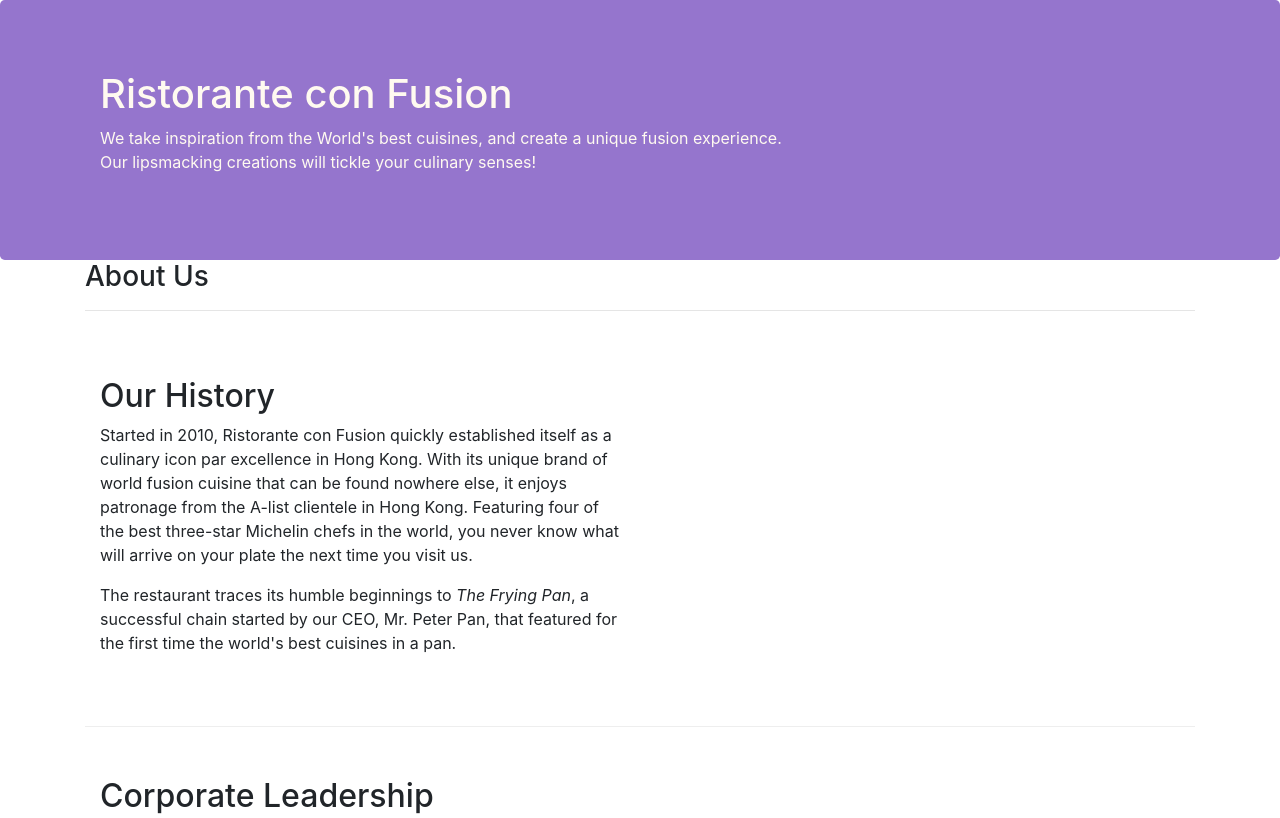
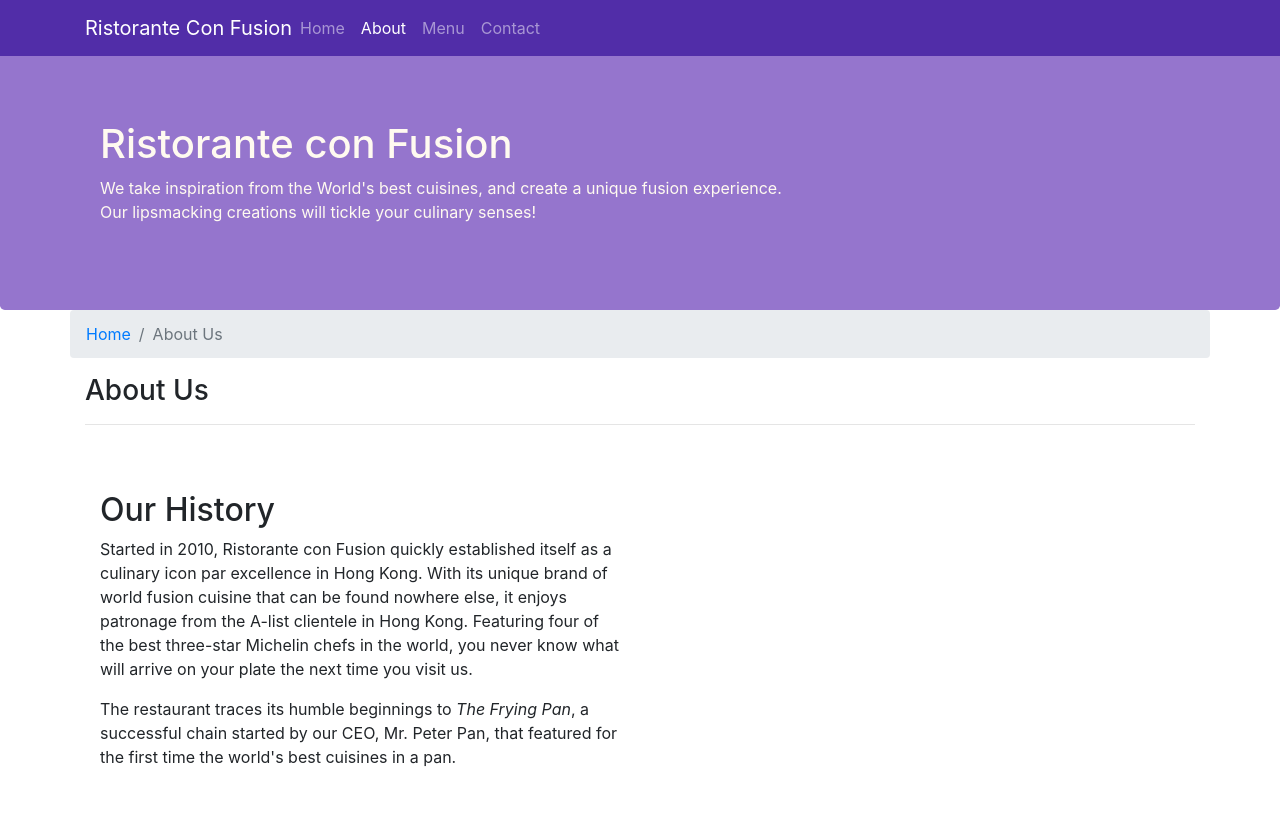
Before and after one commit to SrikyFreaky/Bootstrap-project, a website: page aboutus.html in a window 1280 px wide. Shown: the top 818 px of the page. Drawn offline with nearby package versions, Linux system fonts and the light colour scheme.

Commit message:
breadcrumbs and navbar

```diff
--- a/aboutus.html
+++ b/aboutus.html
@@ -16,6 +16,23 @@
 
 <body>
 
+    <nav class="navbar navbar-dark navbar-expand-sm fixed-top">
+        <div class="container">
+            <button class="navbar-toggler" type="button" data-toggle="collapse" data-target="#Navbar">
+                   <span class="navbar-toggler-icon"></span>
+            </button>
+            <a class="navbar-brand mr-auto" href="./index.html">Ristorante Con Fusion</a>
+             <div class="collapse navbar-collapse" id="Navbar">
+                <ul class="navbar-nav mr-auto">
+                    <li class="nav-item"><a class="nav-link" href="./index.html">Home</a></li>
+                    <li class="nav-item active"><a class="nav-link" href="#">About</a></li>
+                    <li class="nav-item"><a class="nav-link" href="#">Menu</a></li>
+                    <li class="nav-item"><a class="nav-link" href="#">Contact</a></li>
+                </ul>
+             </div>
+
+        </div>
+    </nav>
     <header class="jumbotron">
         <div class="container">
             <div class="row row-header">
@@ -31,6 +48,10 @@
 
     <div class="container">
         <div class="row">
+            <ol class="col-12 breadcrumb">
+                <li class="breadcrumb-item"><a href="./index.html">Home</a></li>
+                <li class="breadcrumb-item active">About Us</li>
+            </ol>
             <div class="col-12">
                <h3>About Us</h3>
                <hr>
@@ -74,7 +95,7 @@
                 <div class="col-5 offset-1 col-sm-2">
                     <h5>Links</h5>
                     <ul class="list-unstyled">
-                        <li><a href="#">Home</a></li>
+                        <li><a href="./index.html">Home</a></li>
                         <li><a href="#">About</a></li>
                         <li><a href="#">Menu</a></li>
                         <li><a href="#">Contact</a></li>
--- a/css/styles.css
+++ b/css/styles.css
@@ -29,3 +29,12 @@
     color:#0f0f0f;
 
 }
+  body {
+   padding:50px 0px 0px 0px;
+   z-index:0;
+
+ }
+
+ .navbar-dark {
+     background-color: #512DA8;
+ }
```
Also changed, not shown: index.html (+16 -0 lines).
